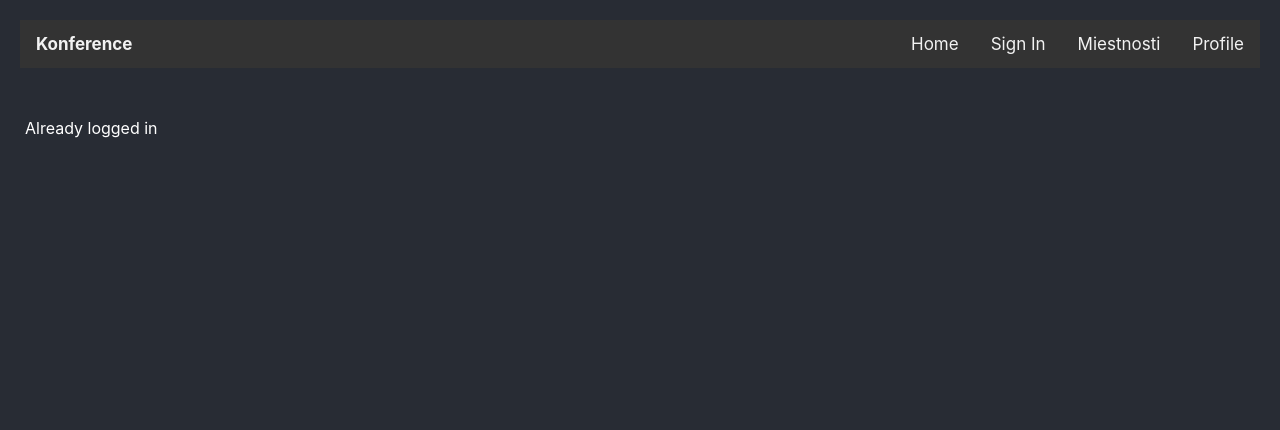
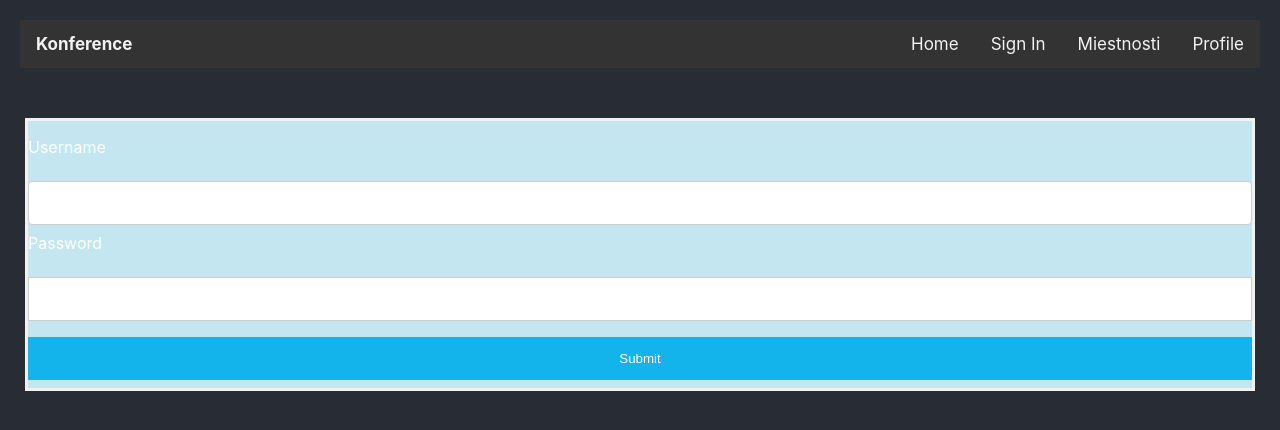
Before and after one commit to jkrumpholc/IIS-PROJECT, a React (Create React App) app: page /login in a window 1280 px wide. Shown: the top 430 px of the page. Built offline with nearby package versions, Linux system fonts and the light colour scheme.

Commit message:
Fixed login bug

```diff
--- a/src/App.js
+++ b/src/App.js
@@ -34,7 +34,7 @@ function App() {
 
       <Routes>
 
-        <Route path="/login"  element={<LoginForm  stateHandler={stateHandler} /> }/>
+        <Route path="/login"  element={<LoginForm  stateHandler={stateHandler} user={user} /> }/>
         <Route path="/miestnosti" element={<Miestnosti/>}/>
         <Route path="/user" element={<User user ={user}/>}/>
 
--- a/src/components/LoginForm.js
+++ b/src/components/LoginForm.js
@@ -6,7 +6,6 @@ import axios from "axios";
 
 export default function LoginForm(props) {
     const [details, setDetails] = useState({username:"",email:"",password:""});
-    const [LogState, setLogState] = useState(false)
 
     const handleSubmit = async e => {
       e.preventDefault();
@@ -20,7 +19,6 @@ export default function LoginForm(props) {
         // store the user in localStorage
         if(Object.keys(response.data).length !== 0){
           sessionStorage.setItem("logged_user", response.data[0].username);
-          setLogState(true);
         }
       }
 
@@ -30,7 +28,7 @@ export default function LoginForm(props) {
 
 
     <div className="login-wrapper">
-        {LogState &&
+        {Object.keys(props.user).length === 0 &&
         <form onSubmit={handleSubmit}>
             <label>
                 <p>Username</p>
@@ -44,7 +42,7 @@ export default function LoginForm(props) {
             <button  type="submit" value="LOGIN">Submit</button>
             </div>
         </form>}
-        {!LogState && <div>Already logged in</div>}
+        {Object.keys(props.user).length !== 0 && <div>Already logged in</div>}
     </div>
   )
 }
```
